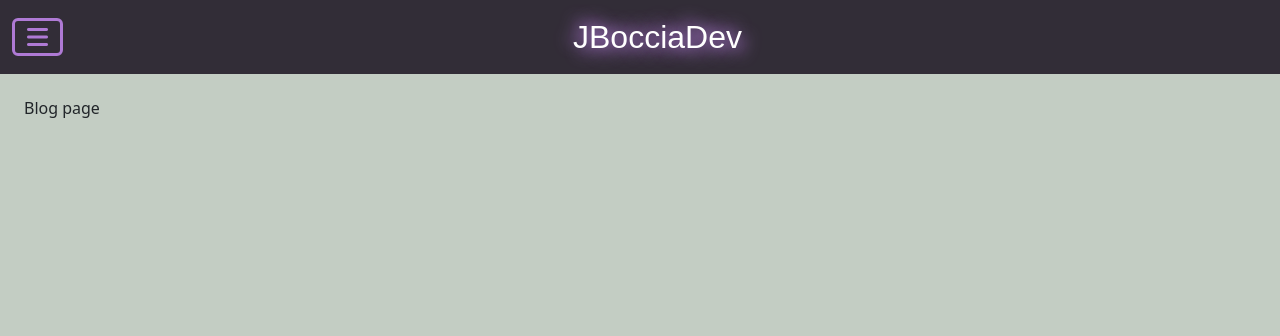
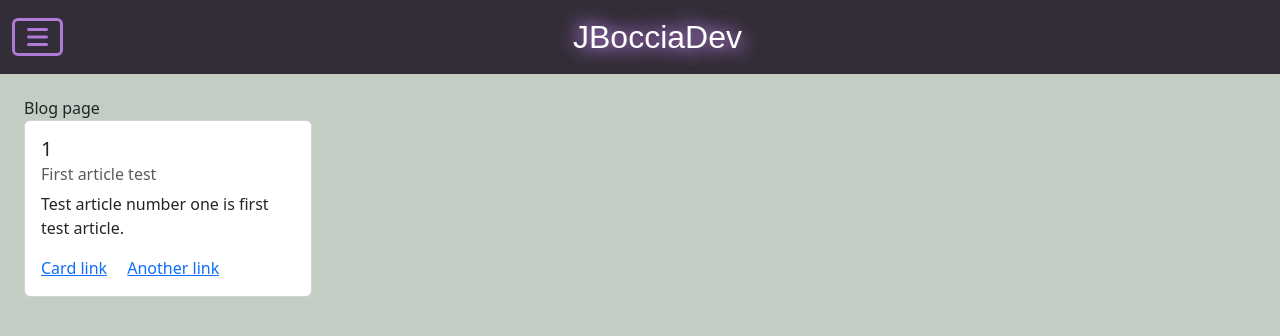
Before and after one commit to jbocciadev/portfolio-site, a Django app: page /blog/ in a window 1280 px wide. Shown: the top 336 px of the page. Run offline with Django 5.2, Linux system fonts and the light colour scheme; data comes from the database, SQL or seed files in the repository; some libraries are stand-ins or nearby versions; some web fonts are replaced.

Commit message:
Implement basic views.py for blog index site.

```diff
--- a/portfolio/blog/templates/blog/index.html
+++ b/portfolio/blog/templates/blog/index.html
@@ -11,5 +11,25 @@
 
     Blog page
 
+    {% for article in articles %}
+        <div class="card" style="width: 18rem;">
+            <div class="card-body">
+                <h5 class="card-title">{{article.id}}</h5>
+                <h6 class="card-subtitle mb-2 text-muted">{{article.title}}</h6>
+                <p class="card-text">{{article.content}}</p>
+                <a href="#" class="card-link">Card link</a>
+                <a href="#" class="card-link">Another link</a>
+            </div>
+        </div>
+
+
+
+
+
+    {% empty %}
+    No articles found
+
+    {% endfor %}
+
 </div>
 {% endblock %}
--- a/portfolio/blog/views.py
+++ b/portfolio/blog/views.py
@@ -1,5 +1,14 @@
 from django.shortcuts import render
+from .models import Article
 
 
 def blog(request):
-    return render(request, 'blog/index.html')
+
+
+    articles = Article.objects.all()
+
+    context = {
+        "articles": articles
+    }
+
+    return render(request, 'blog/index.html', context)
```
